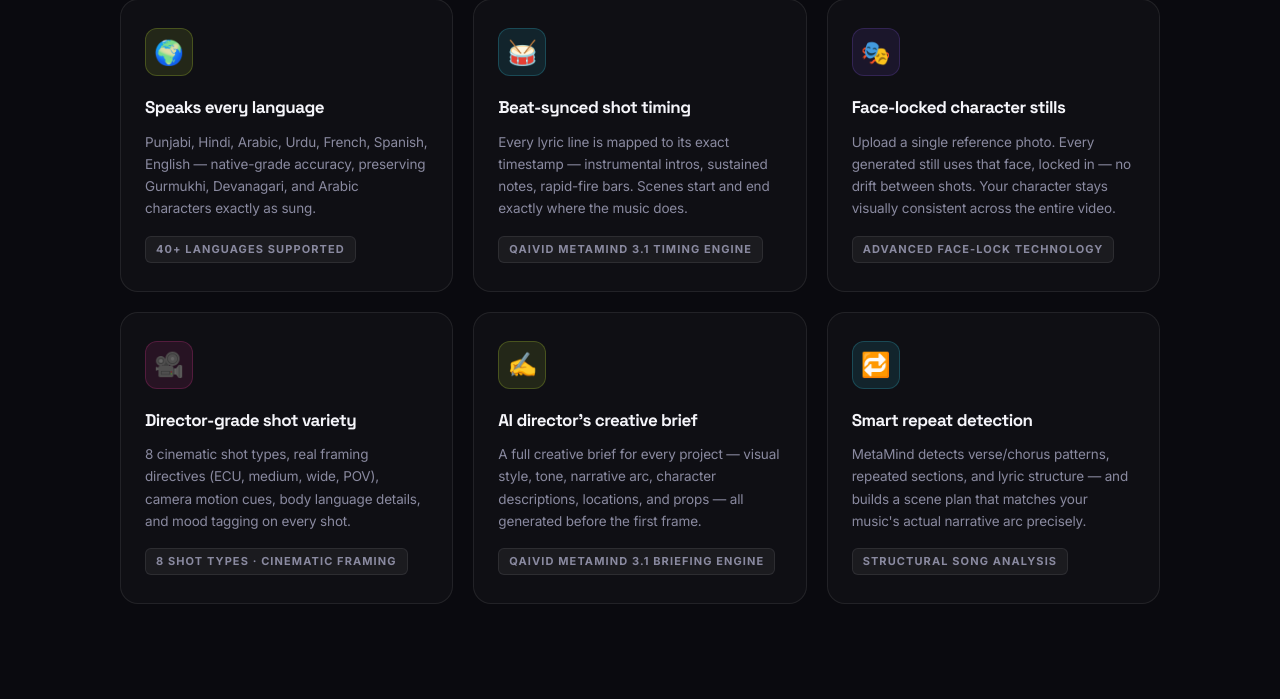
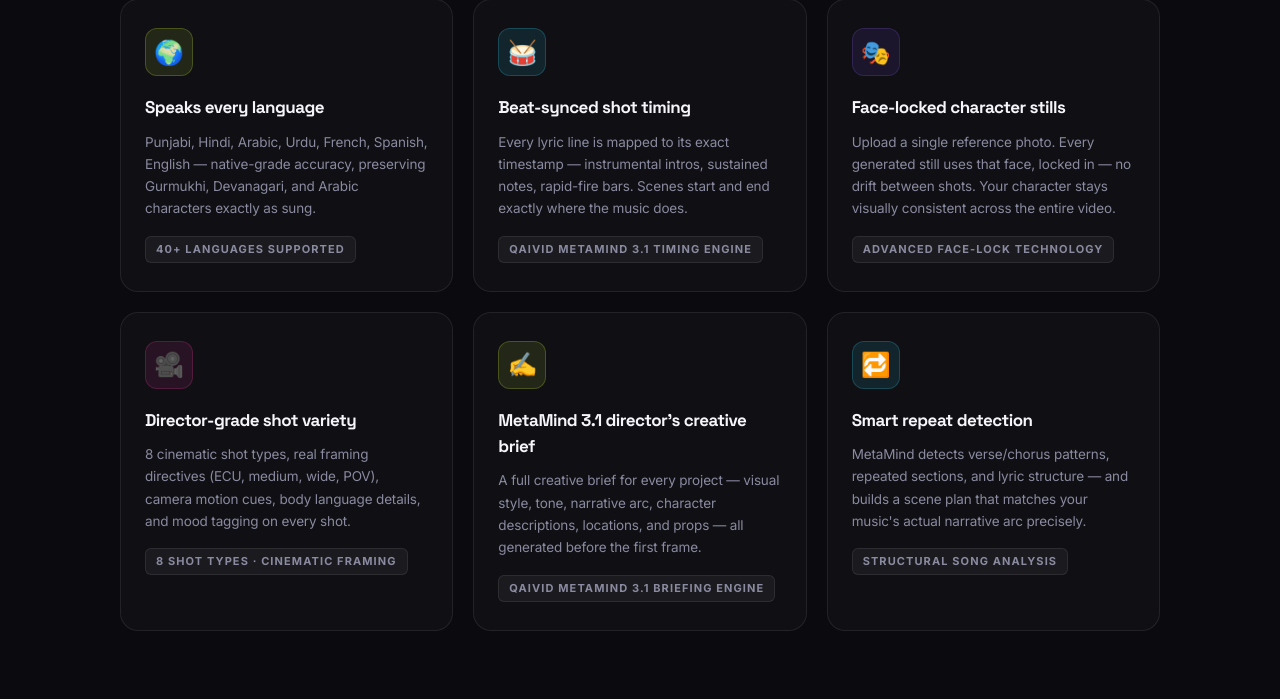
Before and after one commit to Qaivid/Qaivid-MM3, a Flask app: page / in a window 1280 px wide; the page is wider, and only the part inside the window is pictured. Shown: the part 2653-3352 px from the top of that part. Run offline with Flask 3, Linux system fonts and the light colour scheme; some libraries are stand-ins or nearby versions.

Commit message:
Update creative brief title to use new product branding
Modify the card title in templates/landing.html from "AI director's creative brief" to "MetaMind 3.1 director's creative brief" to align with the product's new branding.

Replit-Commit-Author: Agent
Replit-Commit-Session-Id: 9718b0a2-54fd-4519-95e1-f19bb8cc0691
Replit-Commit-Checkpoint-Type: full_checkpoint
Replit-Commit-Event-Id: e9d1a377-54a1-4eca-a743-fe3b0d4ed7f3
Replit-Commit-Screenshot-Url: https://storage.googleapis.com/screenshot-production-us-central1/7f445050-d194-4ba0-8e64-4cd83f6633b4/9718b0a2-54fd-4519-95e1-f19bb8cc0691/Oa38DJS
Replit-Helium-Checkpoint-Created: true

```diff
--- a/templates/landing.html
+++ b/templates/landing.html
@@ -221,7 +221,7 @@
             </div>
             <div class="lp-feat3-card">
                 <div class="lp-feat3-icon-box lp-feat3-lime">✍️</div>
-                <h3>AI director's creative brief</h3>
+                <h3>MetaMind 3.1 director's creative brief</h3>
                 <p>A full creative brief for every project — visual style, tone, narrative arc, character descriptions, locations, and props — all generated before the first frame.</p>
                 <span class="lp-feature-tag">Qaivid MetaMind 3.1 briefing engine</span>
             </div>
```
